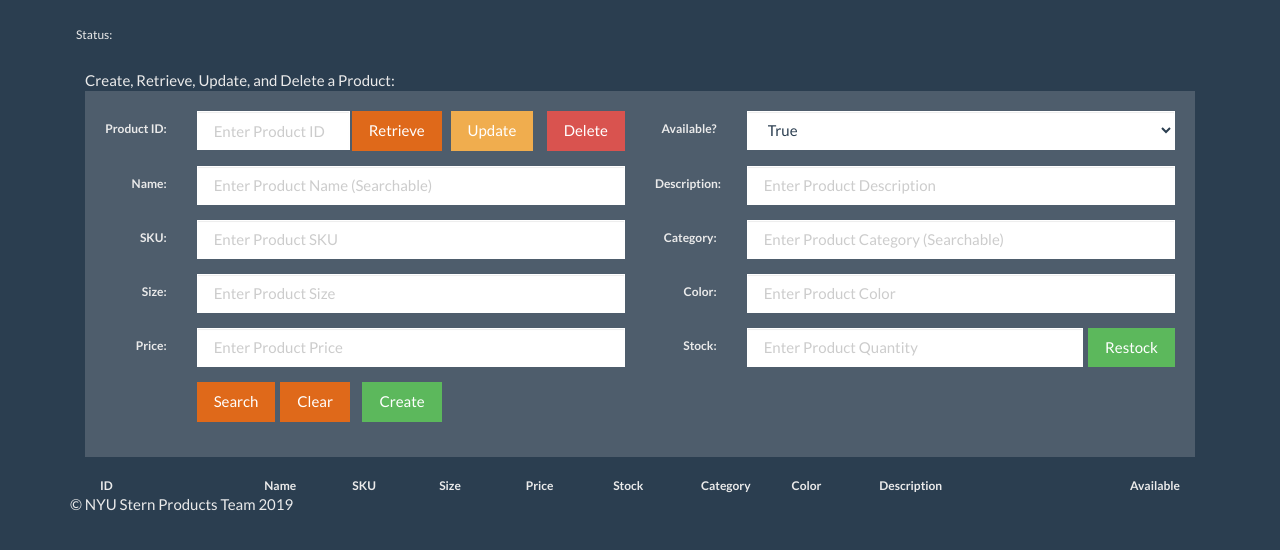
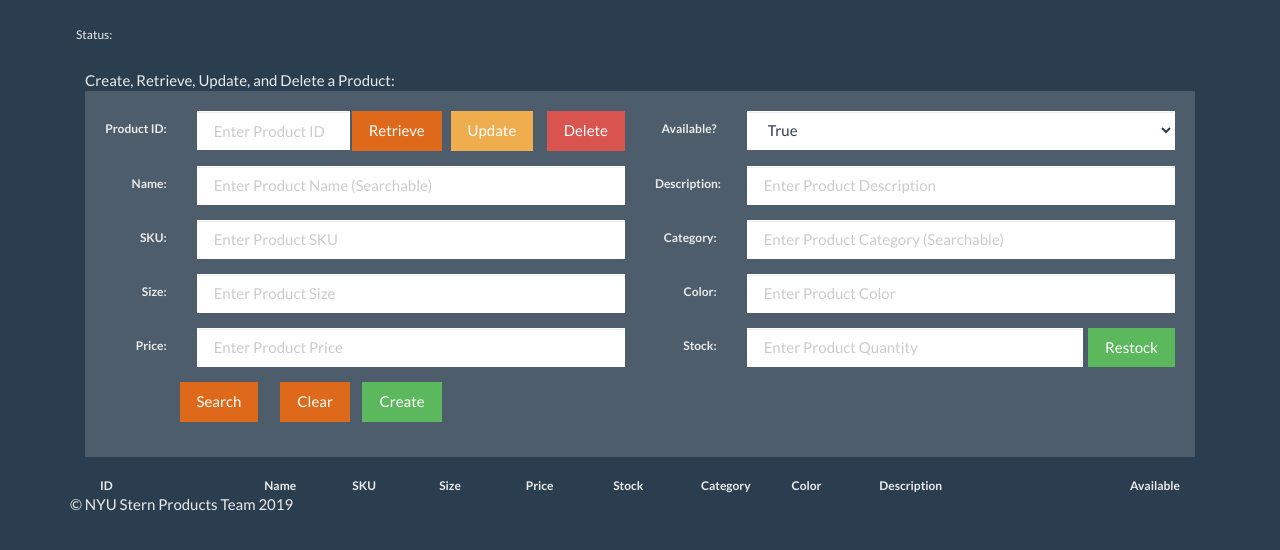
Before and after one commit to stern-devops-2020-products/products, a plain HTML site: page service/static/index.html in a window 1280 px wide. Shown: the part 242-792 px from the top of the page. Drawn offline with Linux system fonts and the light colour scheme; files that its build step writes are made by us from their sources; files whose address does not match are found by name.

Commit message:
Fixed issue with search button in behave tests

```diff
--- a/service/static/index.html
+++ b/service/static/index.html
@@ -95,7 +95,7 @@
               </div>
               <div class="form-group">
                 <div class="col-sm-offset-1 col-sm-1">
-                  <button type="submit" class="btn btn-primary" id="search-btn" >Search</button>
+                  <button type="submit" class="btn btn-primary" id="search-btn" style="float: right;">Search</button>
                 </div>
                 <div class="col-sm-1">
                   <button type="submit" class="btn btn-primary" id="clear-btn" style="float: right;">Clear</button>
```
